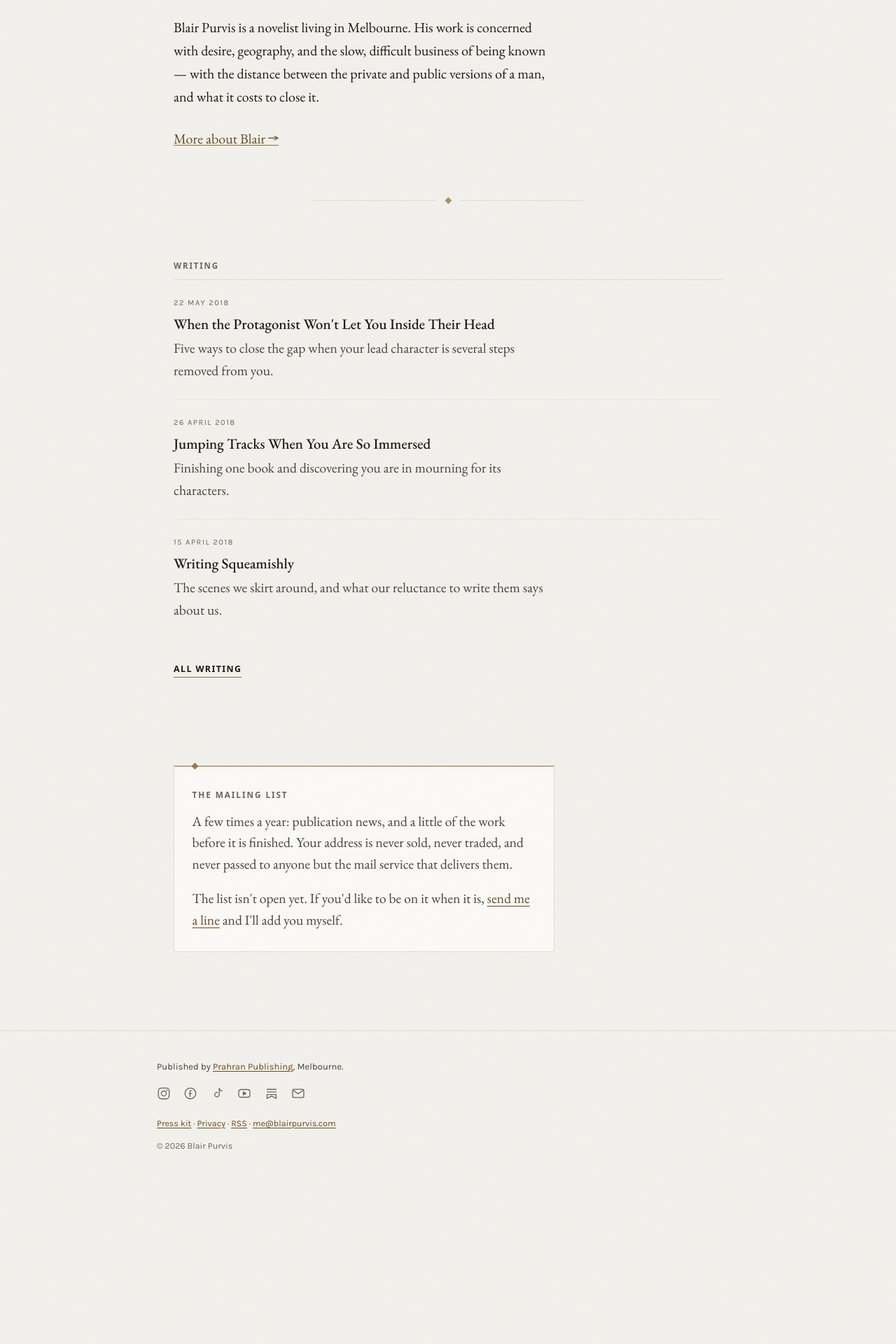
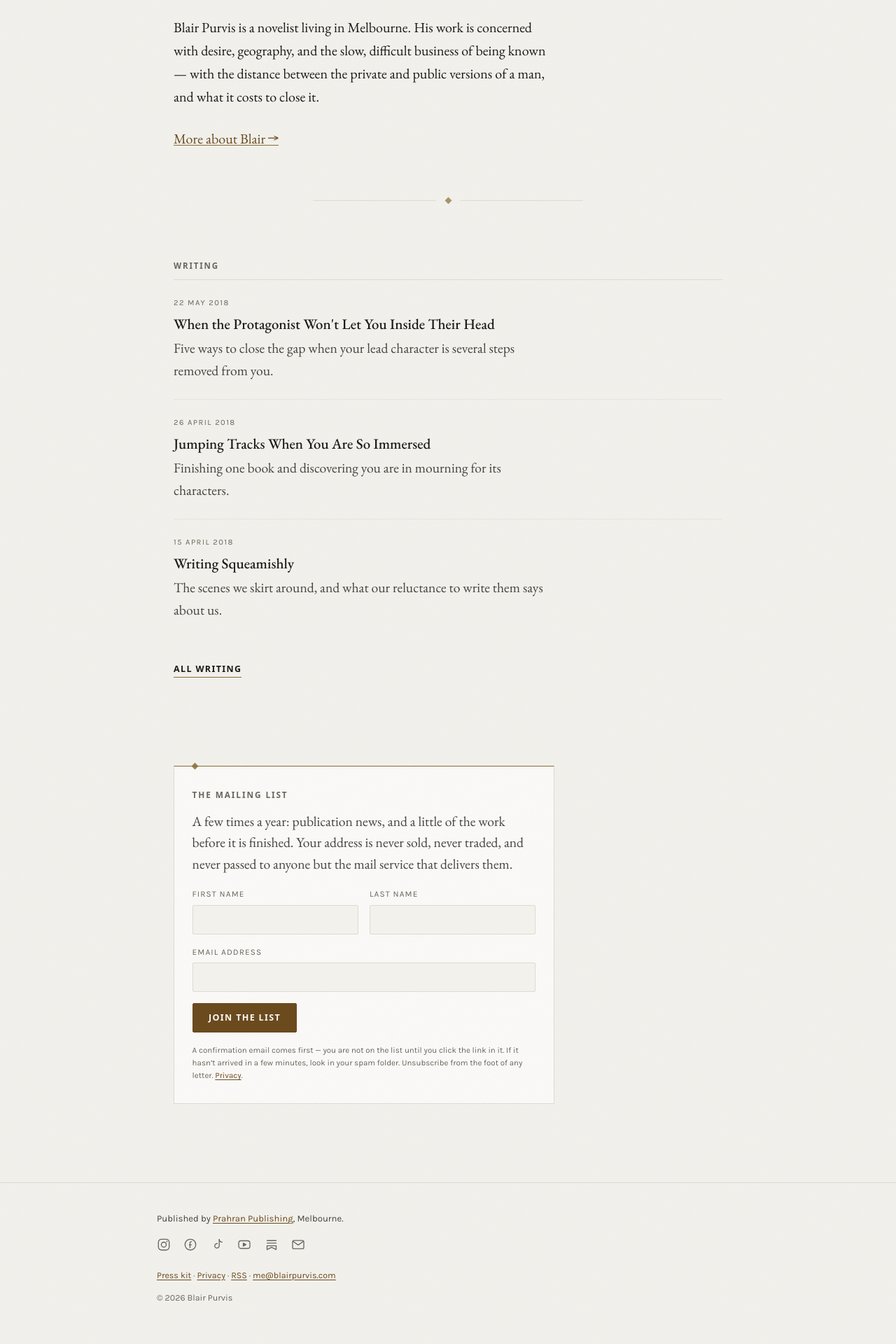
Before and after one commit to BL-AIR/blairpurvis-website, a Jekyll site: the page built from index.html, in a window 1280 px wide. Shown: the part 1372-3292 px from the top of the page at 70% size. Built offline with Jekyll 4.4.1, drawn with Linux system fonts in a browser that asks for light colours; some web fonts are replaced; before the commit the page ends 3075 px from its top, so only the background shows below that.

Commit message:
Correct the About text, and wire the mailing list to Zoho Campaigns
About: Blair's corrections — Europe and the Americas rather than the US and
Canada, North Africa added, places 'take centre stage' rather than 'turn up,
usually changed', 'inkling' rather than 'patience'. Community radio now links
to matm.com.au.

Mailing list: the signup block posts straight to Zoho Campaigns' author-list
form (org 7007465642, AU data centre) instead of embedding Zoho's iframe, so
it keeps this site's type and colours. Identifiers live in _config.yml, not
in the markup. Double opt-in, honeypot on submit, GTM newsletter_signup event
where a container is configured. Emptying mailing_list_action restores the
'write to me and I'll add you' fallback.

```diff
--- a/_config.yml
+++ b/_config.yml
@@ -31,12 +31,28 @@ form_endpoint: ""
 # ---------------------------------------------------------------------------
 # MAILING LIST
 #
-# mailing_list_action: the subscribe URL from your email provider.
-#   Empty for now — the Prahran list is not switched on yet. While empty,
-#   the signup block invites people to write to you instead. Nothing breaks.
+# mailing_list_action: the subscribe URL from your email provider. Empty it
+#   and the signup block goes back to inviting people to write to you instead —
+#   nothing breaks either way.
+#
+# zoho: identifiers for the "Author list signup - website" form in Zoho
+#   Campaigns (org 7007465642, Australian data centre — the .com.au host
+#   matters, a .com URL will not find the org). The form feeds the "Blair
+#   Purvis" list and is double opt-in.
+#
+#   If that form is ever edited inside Zoho, re-check ld / zctd / form_ix
+#   before assuming they still match. Editing it can also silently switch
+#   CAPTCHA back on, which rejects every submission from a hand-built form
+#   like this one — untick it under Add Special Elements.
 # ---------------------------------------------------------------------------
 
-mailing_list_action: ""
+mailing_list_action: "https://zcmp-user.maillist-manage.com.au/weboptin.zc"
+
+zoho:
+  ld:      "1b2edca89780269"
+  zctd:    "1b2edca8977f6b9"
+  zx:      "11a1a2060d"
+  form_ix: "3zb056748e942a3c9af7c65fa1efe394553698a2d84095c61843ac01549c5149ef"
 mailing_list_promise: >-
   A few times a year: publication news, and a little of the work before it
   is finished. Your address is never sold, never traded, and never passed to
--- a/_includes/mailing-list.html
+++ b/_includes/mailing-list.html
@@ -2,27 +2,86 @@
   <h2 id="signup-heading">The mailing list</h2>
   <p class="signup-promise">{{ site.mailing_list_promise }}</p>
 
-  {% if site.mailing_list_action and site.mailing_list_action != "" %}
-  <form class="signup-form" action="{{ site.mailing_list_action }}" method="post">
+  {% if site.mailing_list_action and site.mailing_list_action != "" and site.zoho.ld %}
+  {% comment %}
+    Posts straight to Zoho Campaigns rather than embedding Zoho's own iframe,
+    so the form takes this site's type and colours. The hidden fields below
+    are what Zoho uses to identify the form and the list — they live in
+    _config.yml, not here. Double opt-in, so nobody joins without confirming.
+  {% endcomment %}
+  <form class="signup-form"
+        action="{{ site.mailing_list_action }}"
+        method="POST" target="_blank" accept-charset="UTF-8">
+
+    <input type="hidden" name="zc_trackCode" value="ZCFORMVIEW">
+    <input type="hidden" name="viewFrom" value="URL_ACTION">
+    <input type="hidden" name="submitType" value="optinCustomView">
+    <input type="hidden" name="lD" value="{{ site.zoho.ld }}">
+    <input type="hidden" name="zcld" value="{{ site.zoho.ld }}">
+    <input type="hidden" name="zctd" value="{{ site.zoho.zctd }}">
+    <input type="hidden" name="zx" value="{{ site.zoho.zx }}">
+    <input type="hidden" name="zc_formIx" value="{{ site.zoho.form_ix }}">
+    <input type="hidden" name="zcvers" value="2.0">
+    <input type="hidden" name="oldListIds" value="">
+    <input type="hidden" name="mode" value="OptinCreateView">
+
     <div class="field-row">
       <div class="field">
         <label for="ml-first">First name</label>
-        <input type="text" id="ml-first" name="first_name" autocomplete="given-name">
+        <input type="text" id="ml-first" name="FIRSTNAME" required autocomplete="given-name">
       </div>
       <div class="field">
         <label for="ml-last">Last name</label>
-        <input type="text" id="ml-last" name="last_name" autocomplete="family-name">
+        <input type="text" id="ml-last" name="LASTNAME" required autocomplete="family-name">
       </div>
     </div>
+
     <div class="field">
       <label for="ml-email">Email address</label>
-      <input type="email" id="ml-email" name="email" required autocomplete="email">
+      <input type="email" id="ml-email" name="CONTACT_EMAIL" required autocomplete="email">
     </div>
+
+    {% comment %} Honeypot: bots fill it, people never see it. {% endcomment %}
+    <div class="hp-field" aria-hidden="true">
+      <label for="ml-website">Leave this field empty</label>
+      <input type="text" id="ml-website" name="zc_website" tabindex="-1" autocomplete="off">
+    </div>
+
     <button type="submit" class="button">Join the list</button>
+
+    <p class="signup-fine">
+      A confirmation email comes first &mdash; you are not on the list until you
+      click the link in it. If it hasn&rsquo;t arrived in a few minutes, look in
+      your spam folder. Unsubscribe from the foot of any letter.
+      <a href="{{ '/privacy/' | relative_url }}">Privacy</a>.
+    </p>
   </form>
+
+  <script>
+    /* Drops honeypot submissions, and tells GTM about real ones. Selects by
+       class, not id, so a page carrying two signup blocks still behaves. */
+    (function () {
+      var forms = document.querySelectorAll('.signup-form');
+      for (var i = 0; i < forms.length; i++) {
+        forms[i].addEventListener('submit', function (e) {
+          var hp = this.querySelector('[name="zc_website"]');
+          if (hp && hp.value !== '') { e.preventDefault(); return; }
+          if (window.dataLayer) {
+            window.dataLayer.push({
+              event: 'newsletter_signup',
+              list_name: 'Blair Purvis',
+              form_location: 'blairpurvis.com'
+            });
+          }
+        });
+      }
+    })();
+  </script>
   {% else %}
-  <!-- The list isn't switched on yet. Set mailing_list_action in _config.yml
-       and the form above replaces this paragraph automatically. -->
+  {% comment %}
+    The list isn't switched on. Set mailing_list_action (and the zoho block)
+    in _config.yml and the form above replaces this paragraph automatically.
+  {% endcomment %}
   <p class="signup-fallback">
     The list isn't open yet. If you'd like to be on it when it is,
     <a href="mailto:{{ site.author.email }}?subject=Mailing%20list">send me a line</a>
--- a/assets/css/main.css
+++ b/assets/css/main.css
@@ -629,6 +629,25 @@ textarea:focus-visible {
 
 .signup-fallback { margin-bottom: 0; }
 
+/* Small print under the signup button. */
+.signup-fine {
+  margin: 1rem 0 0;
+  font-family: var(--sans);
+  font-size: 0.72rem;
+  line-height: 1.6;
+  color: var(--muted);
+}
+
+/* Honeypot. Off-canvas rather than display:none — some bots skip hidden
+   fields, and screen readers skip it via aria-hidden on the wrapper. */
+.hp-field {
+  position: absolute;
+  left: -9999px;
+  width: 1px;
+  height: 1px;
+  overflow: hidden;
+}
+
 .field-row {
   display: flex;
   flex-wrap: wrap;
```
Also changed, not shown: about.md (+7 -6 lines).
